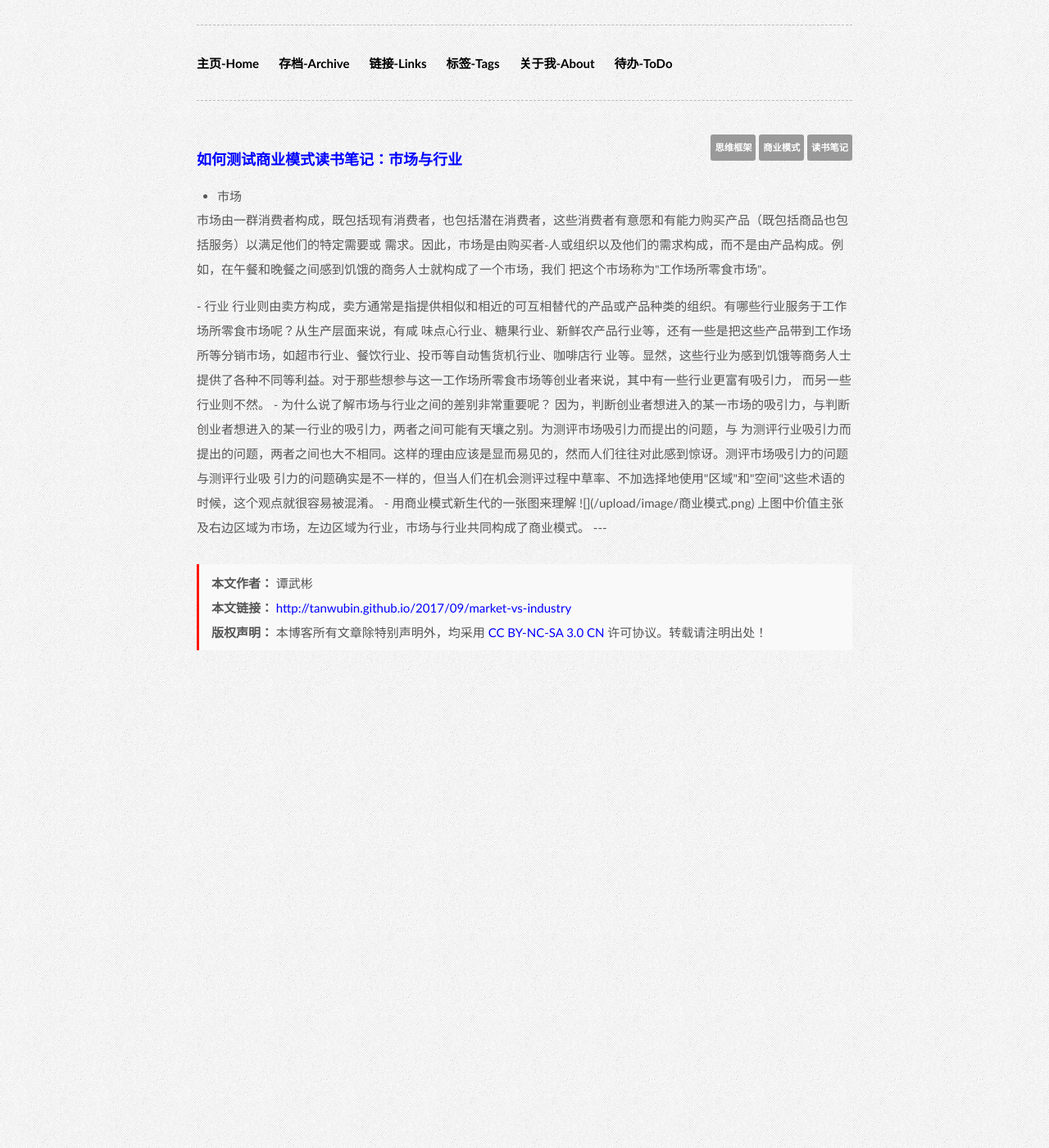
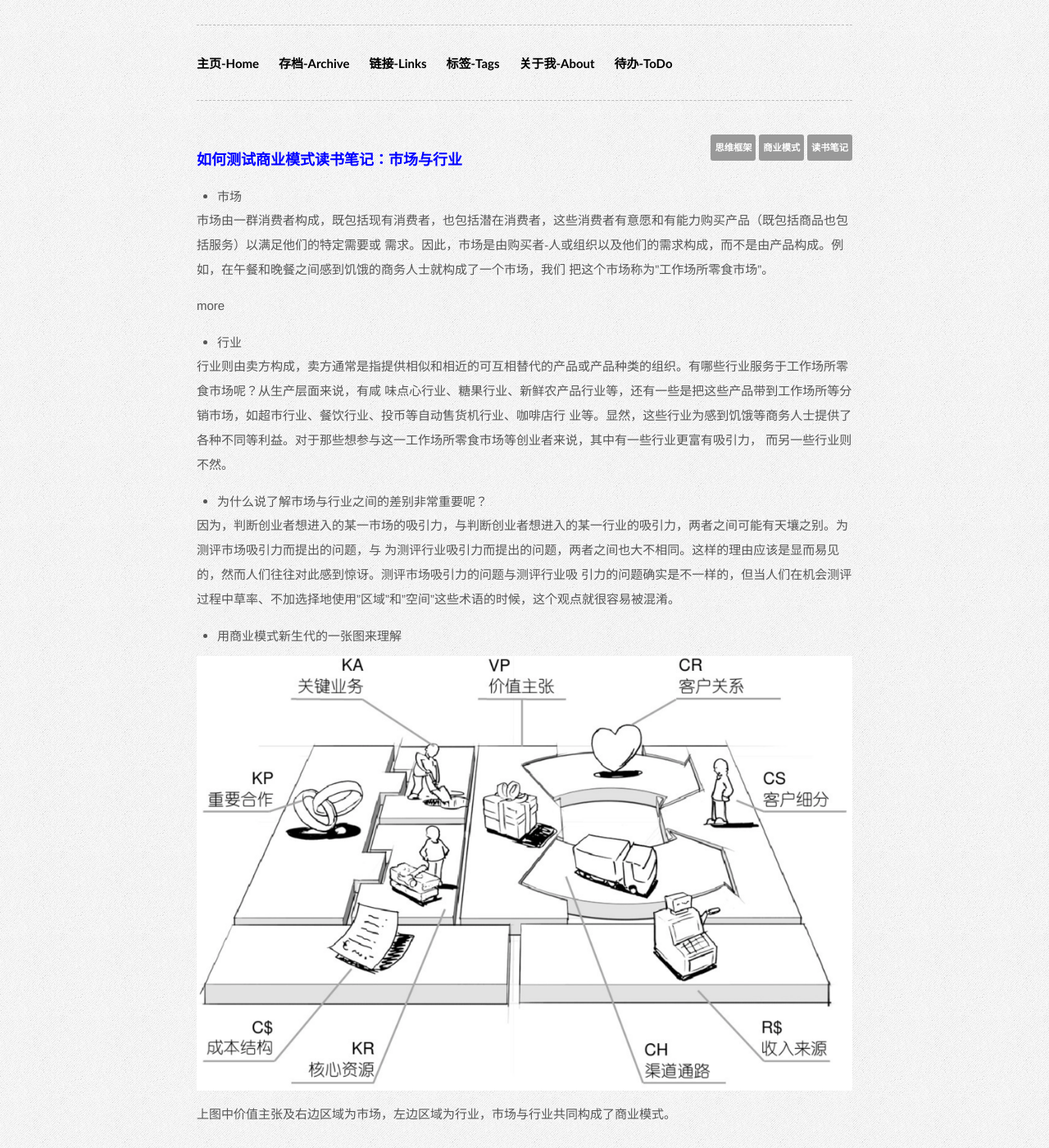
Before and after one commit to fk1091889767/tanwubin.github.io, a Jekyll site: the page built from _posts/2017-09-12-market-vs-industry.md, in a window 1280 px wide and 1400 px high. Shown: the whole window at 82% size. Built offline with Jekyll 4.4.1, drawn with Linux system fonts in a browser that asks for light colours.

Commit message:
引用修改

```diff
--- a/_config.yml
+++ b/_config.yml
@@ -8,4 +8,4 @@ domain: tanwubin.github.io
 author: tanwubin
 email: brieftime@icloud.com
 safe: true
-excerpt_separator: <more>
+excerpt_separator: more
--- a/_posts/2017-09-12-market-vs-industry.md
+++ b/_posts/2017-09-12-market-vs-industry.md
@@ -16,7 +16,7 @@ published: true
 需求。因此，市场是由购买者-人或组织以及他们的需求构成，而不是由产品构成。例如，在午餐和晚餐之间感到饥饿的商务人士就构成了一个市场，我们
 把这个市场称为"工作场所零食市场"。
 
-<more>
+more
 
 - 行业
 
```
